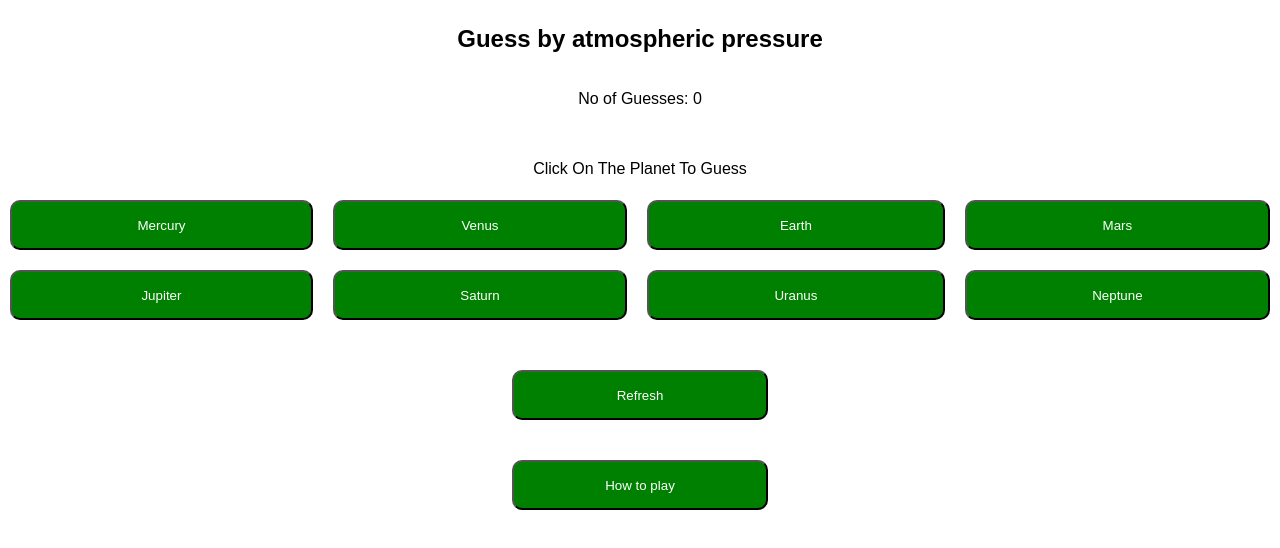
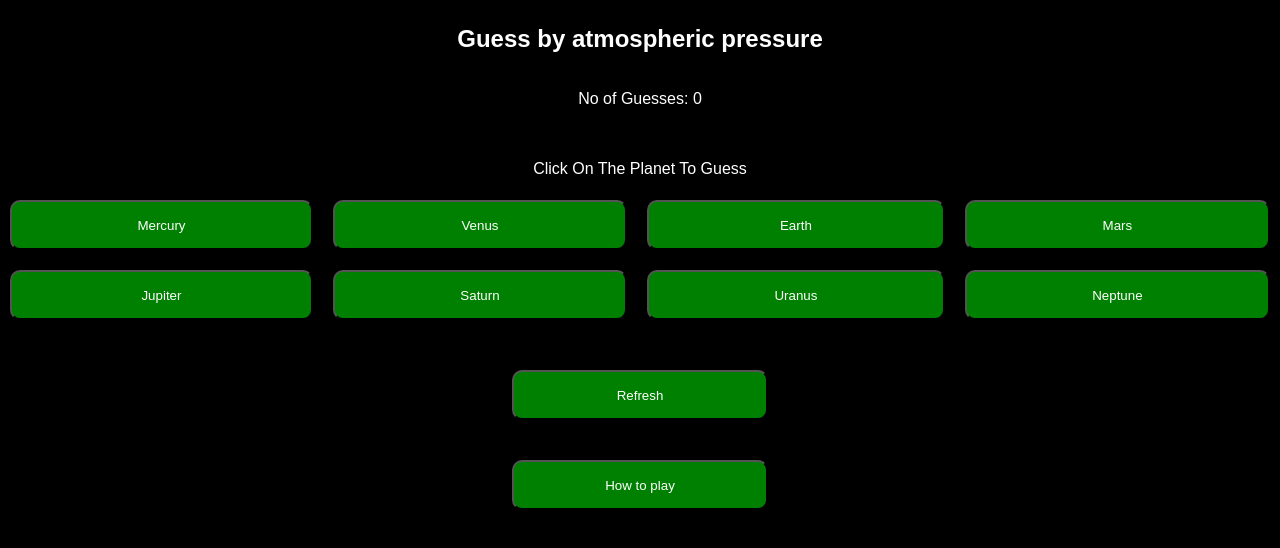
Before and after one commit to YeeshuPushparag/guess-the-planet, a plain HTML site: page AtmosphericPressure.html in a window 1280 px wide. Drawn offline with nearby package versions, Linux system fonts and the light colour scheme.

Commit message:
changed to dark mode

```diff
--- a/AtmosphericPressure.html
+++ b/AtmosphericPressure.html
@@ -8,10 +8,12 @@
     <title>Atmospheric Pressure</title>
     <link rel="stylesheet" href="https://cdnjs.cloudflare.com/ajax/libs/font-awesome/4.7.0/css/font-awesome.min.css">
     <style>
-          body {
-        margin: 0;
-        font-family: Arial, Helvetica, sans-serif;
-      }
+        body {
+      margin: 0;
+      background-color: black;
+      color:white;
+      font-family: Arial, Helvetica, sans-serif;
+    }
 
          .center {
             height: 15px;
```
Also changed, not shown: Diameter.html (+3 -1 lines), DistanceFromSun.html (+3 -1 lines), EscapeVelocity.html (+3 -1 lines), Gravity.html (+3 -1 lines), NoOfMOons.html (+3 -1 lines), OrbitalVelocity.html (+3 -1 lines), PlanetDensity.html (+2 -0 lines), PlanetMass.html (+3 -2 lines), Revolution.html (+3 -1 lines), Rotation.html (+2 -0 lines), SurfaceArea.html (+2 -0 lines), SurfaceTemperature.html (+3 -2 lines), Volume.html (+3 -1 lines), index.html (+2 -0 lines).
